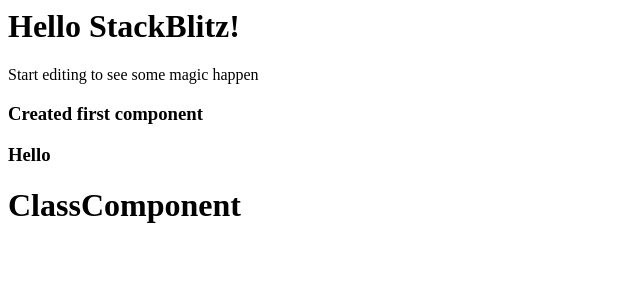
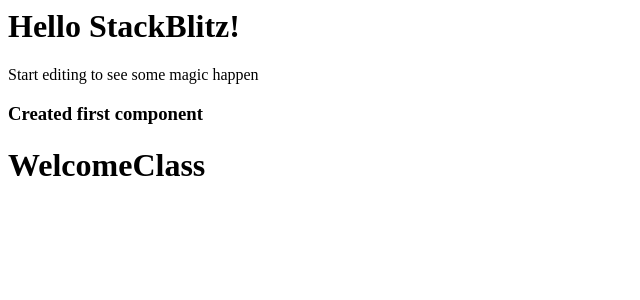
Before and after one commit to Teja7789/Day1-onecomponentReact, a React (Create React App) app: page / in a window 1280 px wide. Shown: the top 300 px of the page, without its empty margins (0-640 px from the left). Built offline with nearby package versions, Linux system fonts and the light colour scheme.

Commit message:
class basic syntax

```diff
--- a/src/components/App.js
+++ b/src/components/App.js
@@ -1,8 +1,9 @@
 import React from 'react';
 // import './style.css';
 import AppHeader from './AppHeader';
-import ClassComponent from './ClassComponent';
 // import ClassComponent from './ClassComponent';
+// import ClassComponent from './ClassComponent';
+import WelcomeClass from './ClassComponent';
 
 export default function App() {
   return (
@@ -12,7 +13,8 @@
       <AppHeader></AppHeader>
         {/* <AppHeader/> */}
         {/* <ClassComponent/> */}
-        <ClassComponent></ClassComponent>
+        {/* <ClassComponent></ClassComponent> */}
+        <WelcomeClass/>
     </div>
   );
 }
--- a/src/components/ClassComponent.js
+++ b/src/components/ClassComponent.js
@@ -1,20 +1,53 @@
-//alway import belowline every component
-import React from 'react';
-//class inheritence uses extends keyword and also use this
-class ClassComponent extends React.Component{
-  //syntax of render(){}
+
+//Class ==> Props  ===> Es6Class ===>JSX
+//          Properties---state-------HTML
+
+
+
+
+
+//add component to import
+import React , {Component} from 'react';
+class WelcomeClass extends Component {
   render(){
-    //syntax of return
     return(
       <div>
-        <h3>Hello</h3>
-      <h1>ClassComponent</h1>
-      </div>
-    );
-    }
+        <h1>WelcomeClass</h1>
+        </div>
+    )
+  }
 }
-//alway export belowline every component
-export default ClassComponent;
+export default WelcomeClass;
+
+
+
+
+
+
+
+
+
+
+
+// //alway import belowline every component
+// import React from 'react';
+// //class inheritence uses extends keyword and also use this
+// class ClassComponent extends React.Component{
+//   //syntax of render(){}
+//   render(){
+//     //syntax of return
+//     return(
+//       <div>
+//         <h3>Hello</h3>
+//       <h1>ClassComponent</h1>
+//       </div>
+//     );
+//     }
+// }
+// //alway export belowline every component
+// export default ClassComponent;
+
+
 
 
 
```
